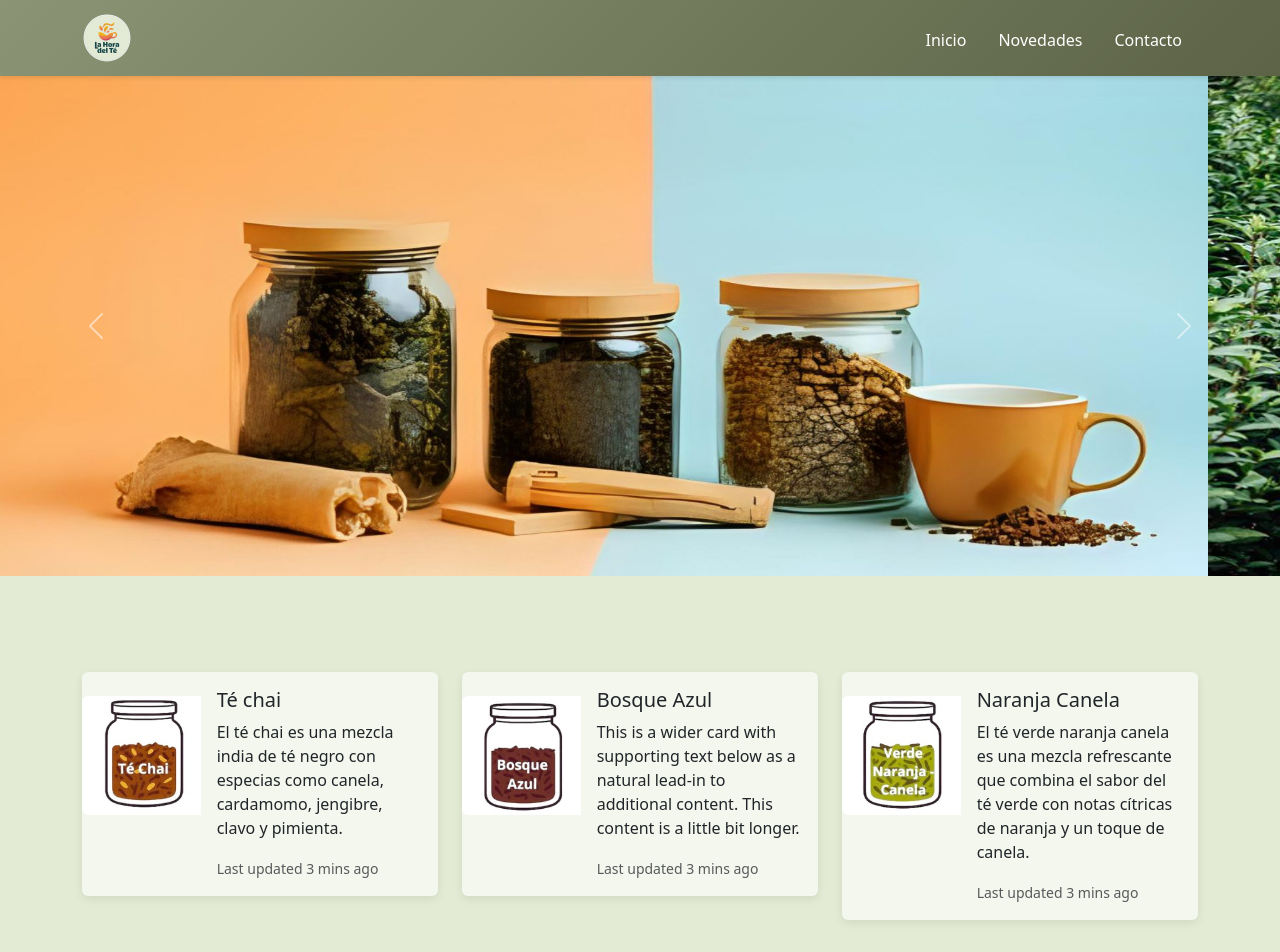
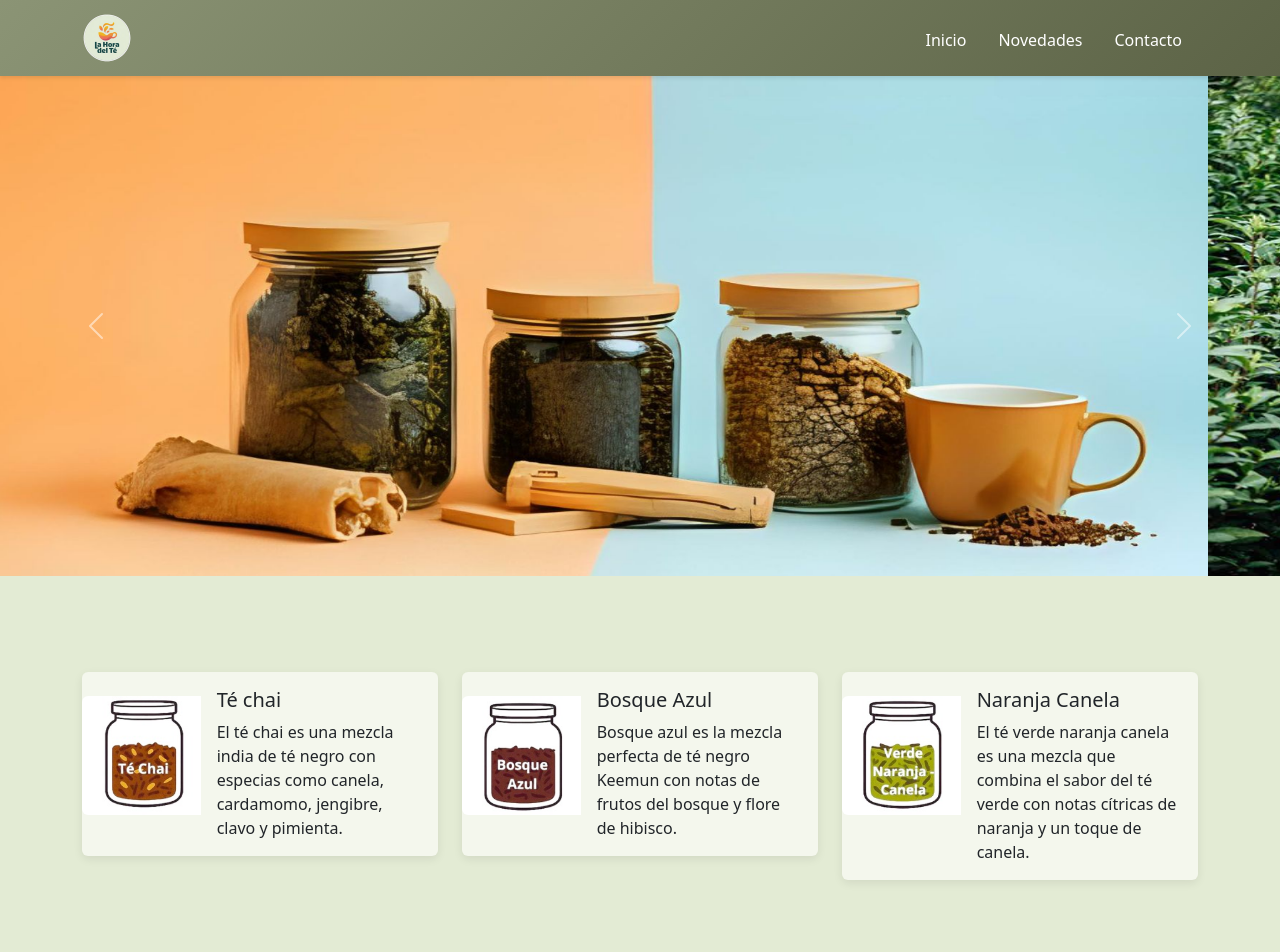
Before and after one commit to schwarzenbergOliva/FullStack_teteria2, a plain HTML site: page index.html in a window 1280 px wide. Shown: the top 952 px of the page. Drawn offline with nearby package versions, Linux system fonts and the light colour scheme.

Commit message:
textos corregidos

```diff
--- a/index.html
+++ b/index.html
@@ -186,7 +186,6 @@ JS: botones con interaccion - validaciones de formulario (en tiempo real) - mens
                             <div class="card-body">
                                 <h5 class="card-title">Té chai</h5>
                                 <p class="card-text">El té chai es una mezcla india de té negro con especias como canela, cardamomo, jengibre, clavo y pimienta.</p>
-                                <p class="card-text"><small class="text-body-secondary">Last updated 3 mins ago</small></p>
                             </div>
                             </div>
                         </div>
@@ -201,8 +200,7 @@ JS: botones con interaccion - validaciones de formulario (en tiempo real) - mens
                             <div class="col-md-8">
                             <div class="card-body">
                                 <h5 class="card-title">Bosque Azul</h5>
-                                <p class="card-text">This is a wider card with supporting text below as a natural lead-in to additional content. This content is a little bit longer.</p>
-                                <p class="card-text"><small class="text-body-secondary">Last updated 3 mins ago</small></p>
+                                <p class="card-text">Bosque azul es la mezcla perfecta de té negro Keemun con notas de frutos del bosque y flore de hibisco.</p>
                             </div>
                             </div>
                         </div>
@@ -217,8 +215,7 @@ JS: botones con interaccion - validaciones de formulario (en tiempo real) - mens
                             <div class="col-md-8">
                             <div class="card-body">
                                 <h5 class="card-title">Naranja Canela</h5>
-                                <p class="card-text">El té verde naranja canela es una mezcla refrescante que combina el sabor del té verde con notas cítricas de naranja y un toque de canela.</p>
-                                <p class="card-text"><small class="text-body-secondary">Last updated 3 mins ago</small></p>
+                                <p class="card-text">El té verde naranja canela es una mezcla que combina el sabor del té verde con notas cítricas de naranja y un toque de canela.</p>
                             </div>
                             </div>
                         </div>
```
